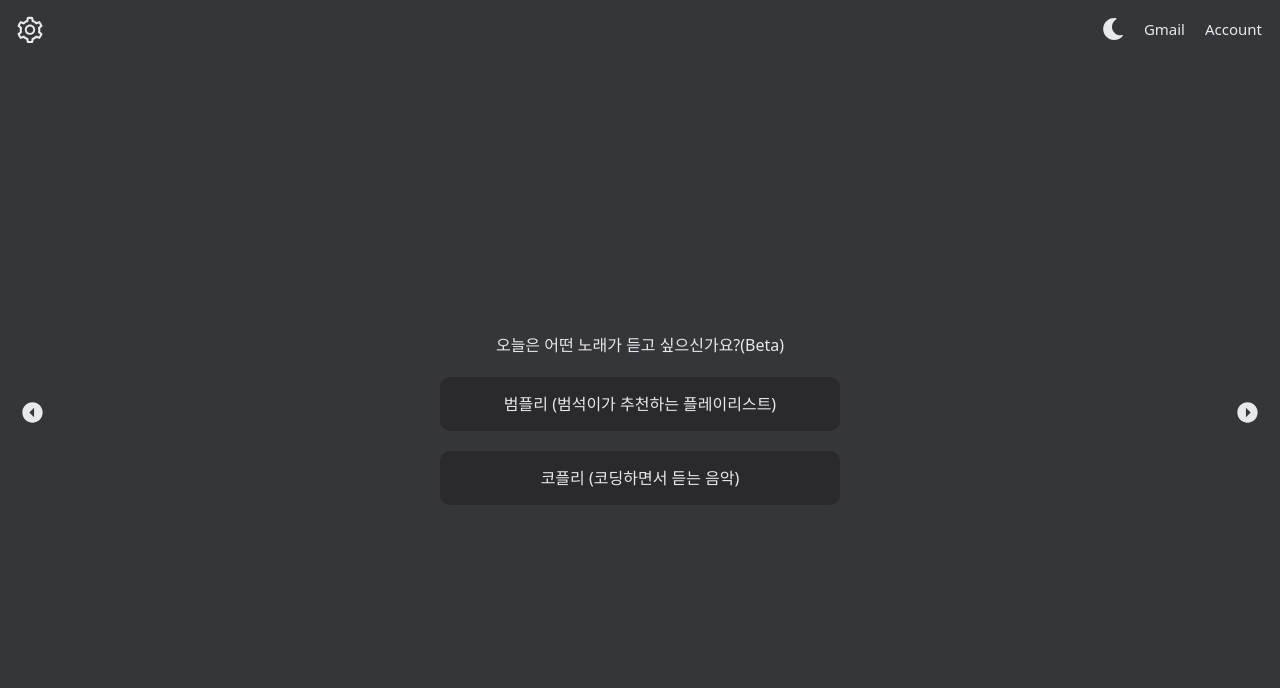
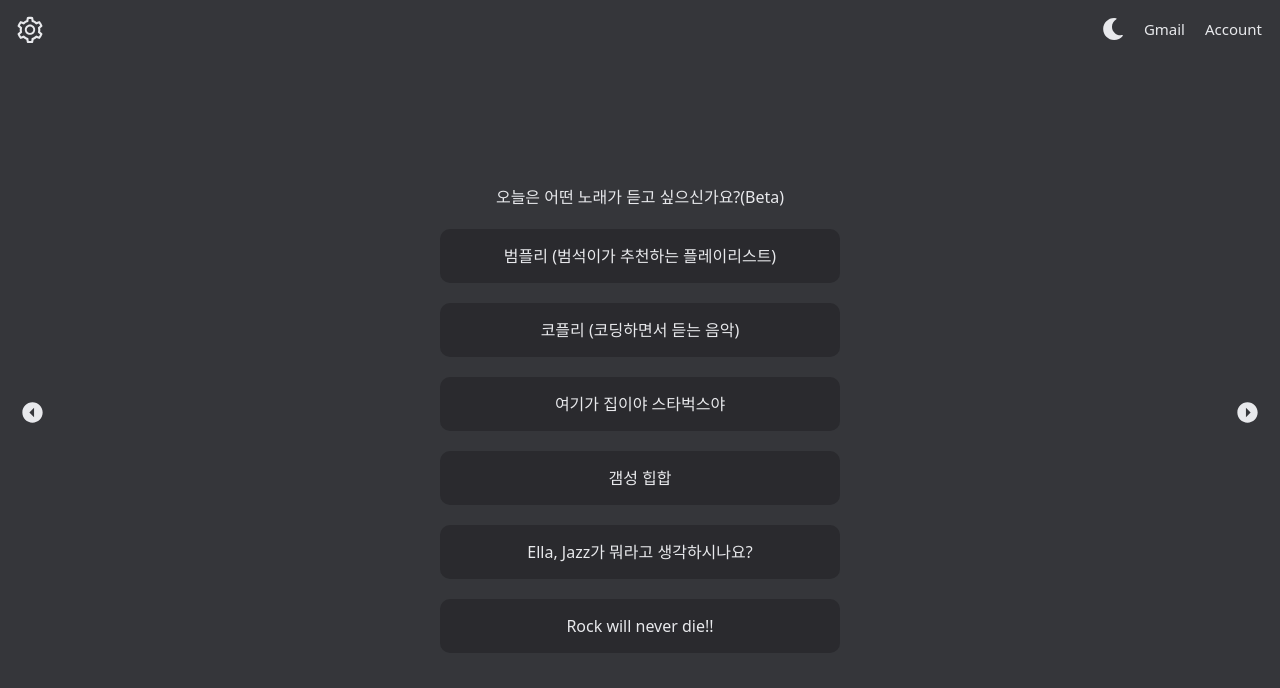
Before and after one commit to sbslc2000/mynewtab, a React (Create React App) app: page / in a window 1280 px wide. Both pictures are taken after a click on the icon 1247 px from the left and 412 px from the top of the page. Shown: the top 688 px of the page. Built offline with nearby package versions, Linux system fonts and the light colour scheme.

Commit message:
playlist 내용 추가

```diff
--- a/src/components/playlist/PlayListCategoryList.js
+++ b/src/components/playlist/PlayListCategoryList.js
@@ -3,33 +3,60 @@ import {useContext} from "react";
 import {YoutubeContext} from "../../context/YoutubeProvider";
 
 
-const PLAYLISTS = {
-    "지친 하루": "https://www.youtube.com/embed/DVQOazBqfEU?si=57-V81uctWWn3vKV",
-    "코플리": "https://www.youtube.com/embed/0T322TRfes4?si=qZzi2L1c52t-3v3S"
+const PLAYLISTS = [
+  {
+    "id": 0,
+    "title": "범플리 (범석이가 추천하는 플레이리스트)",
+    "src": "https://www.youtube.com/embed/DVQOazBqfEU?si=57-V81uctWWn3vKV",
+  }, {
+    "id": 1,
+    "title": "코플리 (코딩하면서 듣는 음악)",
+    "src": "https://www.youtube.com/embed/0T322TRfes4?si=JsxkbO_vUWyFu994",
+  }, {
+    "id": 2,
+    "title": "여기가 집이야 스타벅스야",
+    "src": "https://www.youtube.com/embed/86gToHFkbiU?si=zUTr0fklHZQAYXA1"
+  }, {
+    "id": 3,
+    "title": "갬성 힙합",
+    "src" : "https://www.youtube.com/embed/1pxB6ky6Kb8?si=r73GkZBr5lyOtIu3"
+  },
+  {
+    "id": 4,
+    "title": "Ella, Jazz가 뭐라고 생각하시나요?",
+    "src": "https://www.youtube.com/embed/0gf1HZP0CSo?si=67BlWd-c60cv4ujd",
+  },
+  {
+    "id": 5,
+    "title": "Rock will never die!!",
+    "src": "https://www.youtube.com/embed/gt7mXfDcL_E?si=QEEZ-I7DVmz21Hti",
   }
+
+
+]
 const PlayListCategoryList = () => {
 
   const YoutubeState = useContext(YoutubeContext);
 
-    const onClickHandler = (id) => {
-        console.log("here");
-        YoutubeState.setUrl(PLAYLISTS[id]);
+  const onClickHandler = (src) => {
+    YoutubeState.setUrl(src);
     YoutubeState.setIsPlaying(true);
-
   }
 
   return (
     <div>
-            <PlayListCategory title={"범플리 (범석이가 추천하는 플레이리스트)"}
+      {PLAYLISTS.map((playlist) => {
+        return <PlayListCategory
+          key={playlist.id}
+
+          title={playlist.title}
+
           onClick={() => {
-                                  onClickHandler("지친 하루");
-                              }}/>
-            <PlayListCategory title={"코플리 (코딩하면서 듣는 음악)"}
-                              onClick={() => {
-                                    onClickHandler("코플리");
-                              }}/>
+            onClickHandler(playlist.src);
+          }}
+        />
+      })}
     </div>
   );
 }
-
 export default PlayListCategoryList;
--- a/src/components/widget/WidgetHeader.js
+++ b/src/components/widget/WidgetHeader.js
@@ -14,8 +14,8 @@ const Wrapper = styled.div`
 const style = {
   fontSize: 20,
   marginLeft: 10,
-  zIndex: 100,
   color: "#F04244",
+  cursor: "pointer"
 }
 
 
--- a/src/index.css
+++ b/src/index.css
@@ -26,3 +26,7 @@ a {
     background-color: dimgray;
     outline: 1px solid slategrey;
 }
+
+div:hover {
+    cursor: default;
+}
```
Lines whose indentation alone changed are shown as unchanged.
